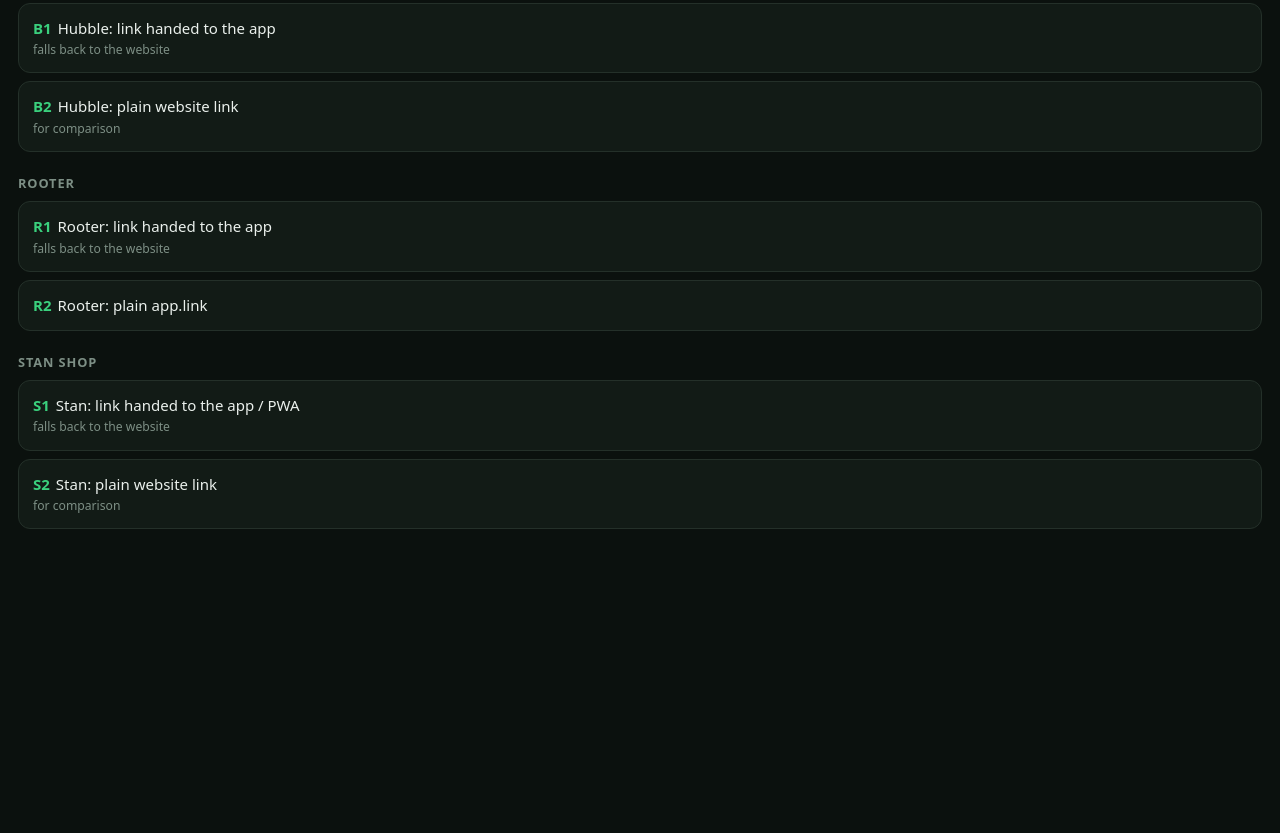
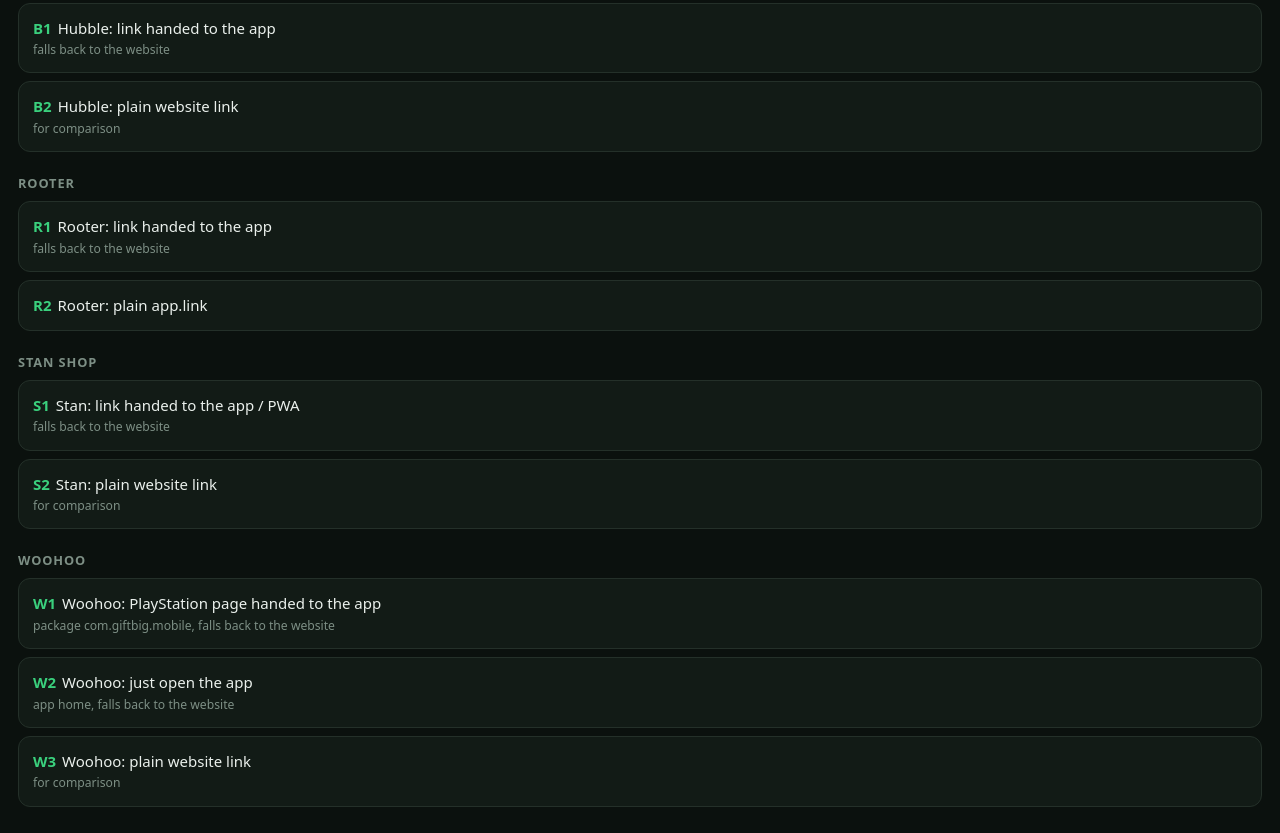
Before and after one commit to Jitu-Senapati/PS-Tracker, a plain HTML site: page apptest.html in a window 1280 px wide. Shown: the part 1014-1847 px from the top of the page. Before the commit the page ends 1569 px from the top, so only its background shows below. Drawn offline with Linux system fonts and the light colour scheme.

Commit message:
woohoo v1

```diff
--- a/apptest.html
+++ b/apptest.html
@@ -36,4 +36,9 @@ a b{color:#3ad07d;margin-right:6px}a small{display:block;color:#7d8f85;font-size
 <h2>Stan Shop</h2>
 <a href="intent://www.stanshop.co/playstation-psn-gift-card-in-india-1000-inr#Intent;scheme=https;S.browser_fallback_url=https%3A%2F%2Fwww.stanshop.co%2Fplaystation-psn-gift-card-in-india-1000-inr;end"><b>S1</b>Stan: link handed to the app / PWA<small>falls back to the website</small></a>
 <a href="https://www.stanshop.co/playstation-psn-gift-card-in-india-1000-inr"><b>S2</b>Stan: plain website link<small>for comparison</small></a>
+
+<h2>Woohoo</h2>
+<a href="intent://www.woohoo.in/playstation-e-gift-instant-voucher#Intent;scheme=https;package=com.giftbig.mobile;S.browser_fallback_url=https%3A%2F%2Fwww.woohoo.in%2Fplaystation-e-gift-instant-voucher;end"><b>W1</b>Woohoo: PlayStation page handed to the app<small>package com.giftbig.mobile, falls back to the website</small></a>
+<a href="intent:#Intent;action=android.intent.action.MAIN;category=android.intent.category.LAUNCHER;package=com.giftbig.mobile;S.browser_fallback_url=https%3A%2F%2Fwww.woohoo.in%2Fplaystation-e-gift-instant-voucher;end"><b>W2</b>Woohoo: just open the app<small>app home, falls back to the website</small></a>
+<a href="https://www.woohoo.in/playstation-e-gift-instant-voucher"><b>W3</b>Woohoo: plain website link<small>for comparison</small></a>
 </body></html>
--- a/links.js
+++ b/links.js
@@ -51,6 +51,8 @@ const LINKS = [
     3000:'https://blinkit.com/prn/sony-playstation-instant-voucher/prid/698594',
     4000:'https://blinkit.com/prn/sony-playstation-instant-voucher/prid/699135',
     5000:'https://blinkit.com/prn/sony-playstation-instant-voucher/prid/698592'}},
+  // Woohoo: opens the Woohoo app (com.giftbig.mobile) with the PlayStation page; the website opens if the app is not installed or cannot show the page.
+  {name:'Woohoo', domain:'woohoo.in', appIntent:{scheme:'https',pkg:'com.giftbig.mobile',path:'www.woohoo.in/playstation-e-gift-instant-voucher'}, home:'https://www.woohoo.in/playstation-e-gift-instant-voucher', dens:[1000,2000,3000,4000,5000]},
 ];
 
 (function applyLinks(){
```
